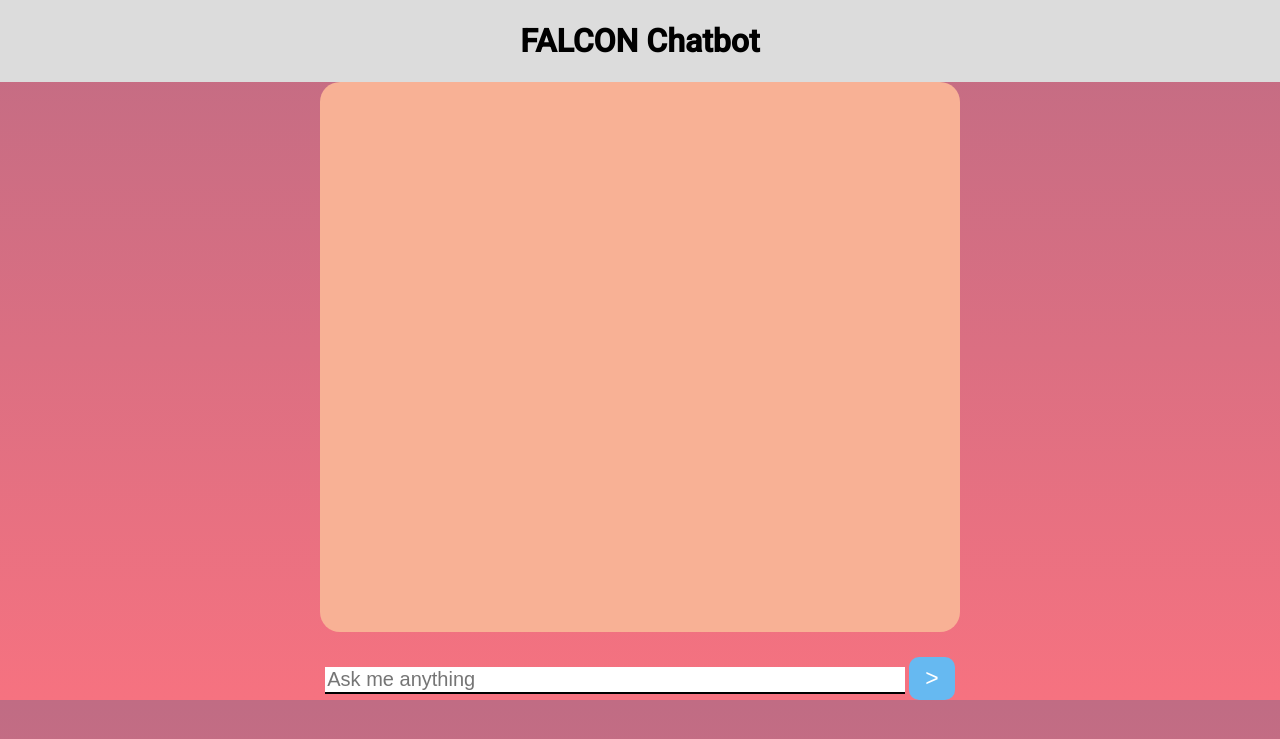
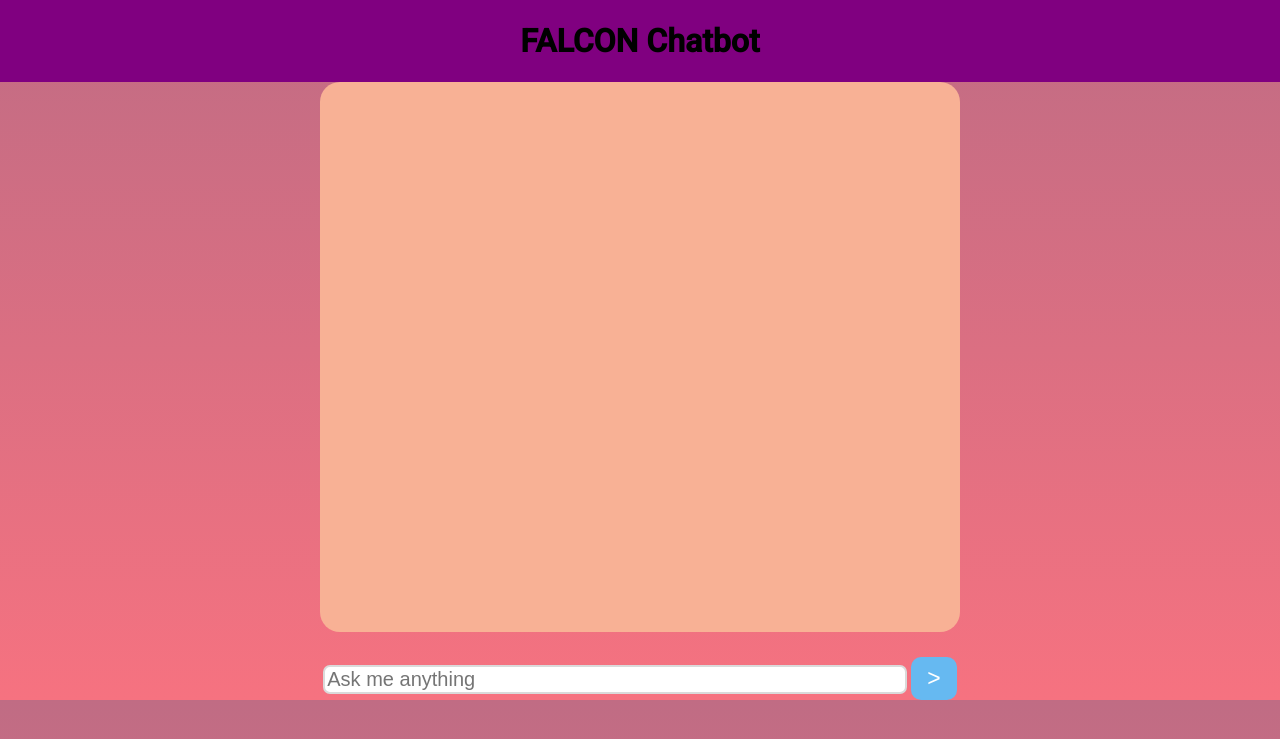
Before and after one commit to Cyberninja101/FalconAI, a Flask app: page / in a window 1280 px wide. Shown: the top 739 px of the page. Run offline with Flask 3, Linux system fonts and the light colour scheme.

Commit message:
Made glowing text border

```diff
--- a/static/css/home.css
+++ b/static/css/home.css
@@ -7,7 +7,7 @@ html, body {
 }
 
 .header {
-    background-color: gainsboro;
+    background-color: purple;
     padding: 0.5px;
 }
 
@@ -60,6 +60,14 @@ input[type=text] {
     font-size: 1.25rem;
     outline: none;
     width: 45%;
+    border: 2px solid #dadada;
+    border-radius: 7px;
+}
+
+input:focus {
+    outline: none;
+    border-color: #9ecaed;
+    box-shadow: 0 0 10px #9ecaed;
 }
 
 form {
```
Also changed, not shown: 1 other file.
